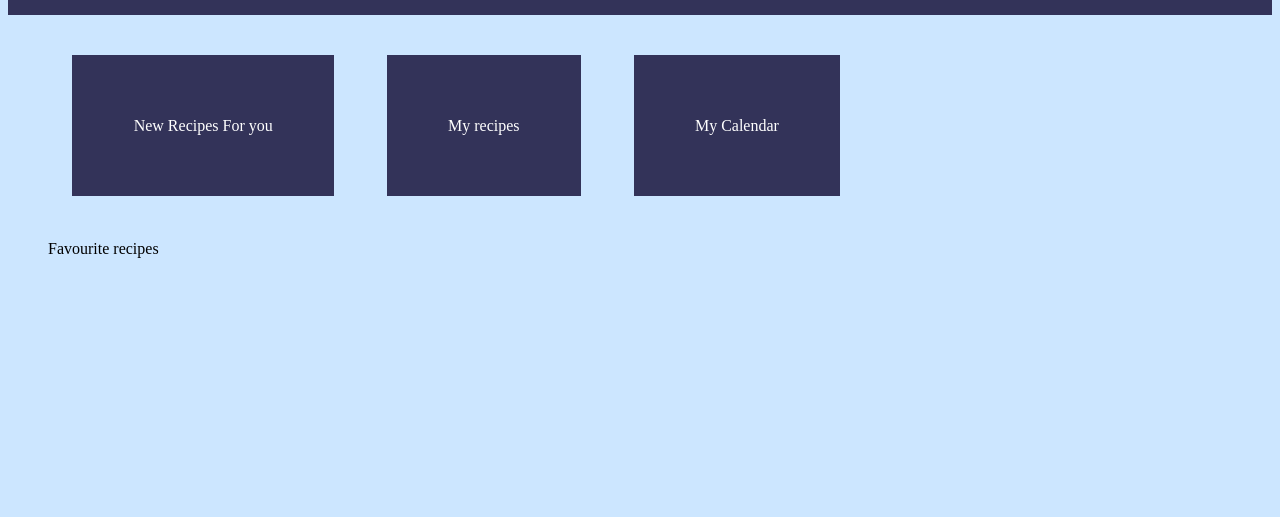
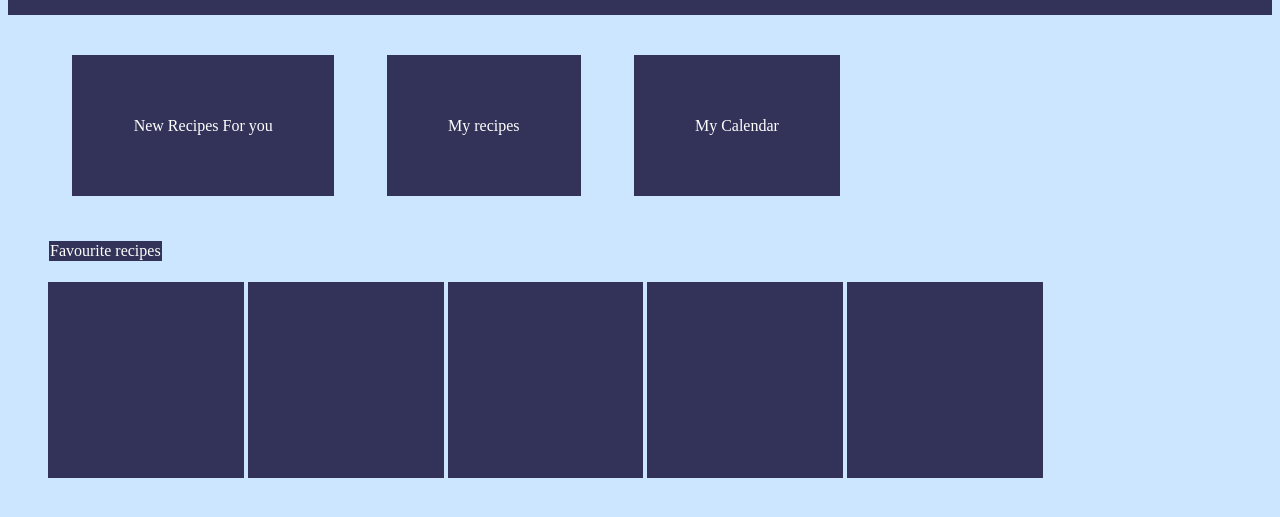
Before and after one commit to up887818/Team7A-Meal-Planner, a plain HTML site: page HomePage.html in a window 1280 px wide. Shown: the part 145-662 px from the top of the page. Drawn offline with Linux system fonts and the light colour scheme.

Commit message:
Update MealPlanner.css

```diff
--- a/MealPlanner.css
+++ b/MealPlanner.css
@@ -35,6 +35,23 @@ li.menuBar{align-items: center;
   		   background-color: #333359;}
  a.menuBar{color:white;text-decoration:none; }
 
+li.favTitle{margin: 1px;
+		   margin-right:1px;
+  		   padding: 1px;
+  		   overflow: hidden;
+  		   display: inline-block;
+  		   background-color: #333359;
+  		   color:white;}
+
+li.favPicks{align-items: center;
+
+  		   padding: 8%;
+  		   overflow: hidden;
+  		   display: inline-block;
+  		   background-color: #333359;}
+ a.menuBar{color:white;text-decoration:none; }
+
+
 
 /*Below is the css for the Recipe page*/
 
```
